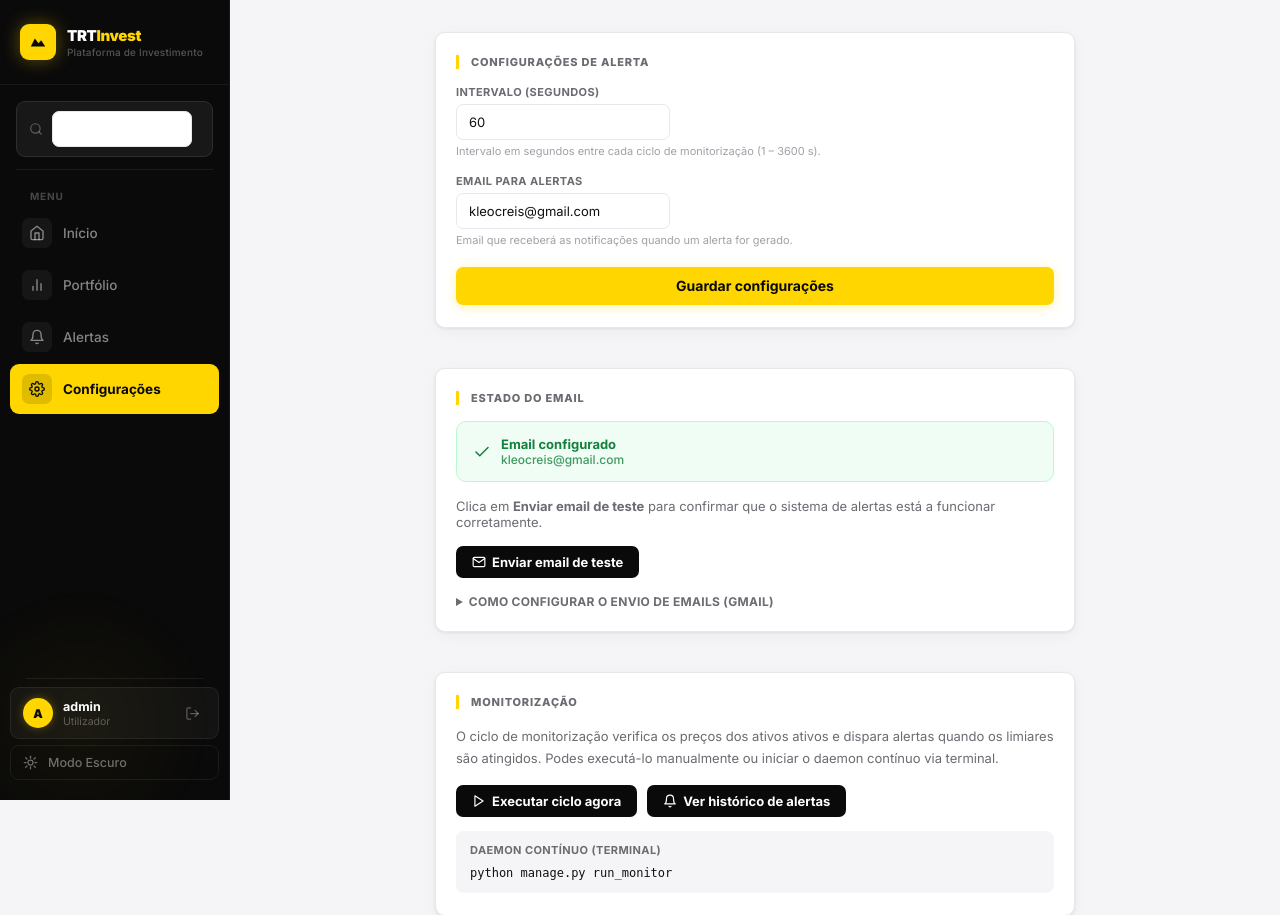
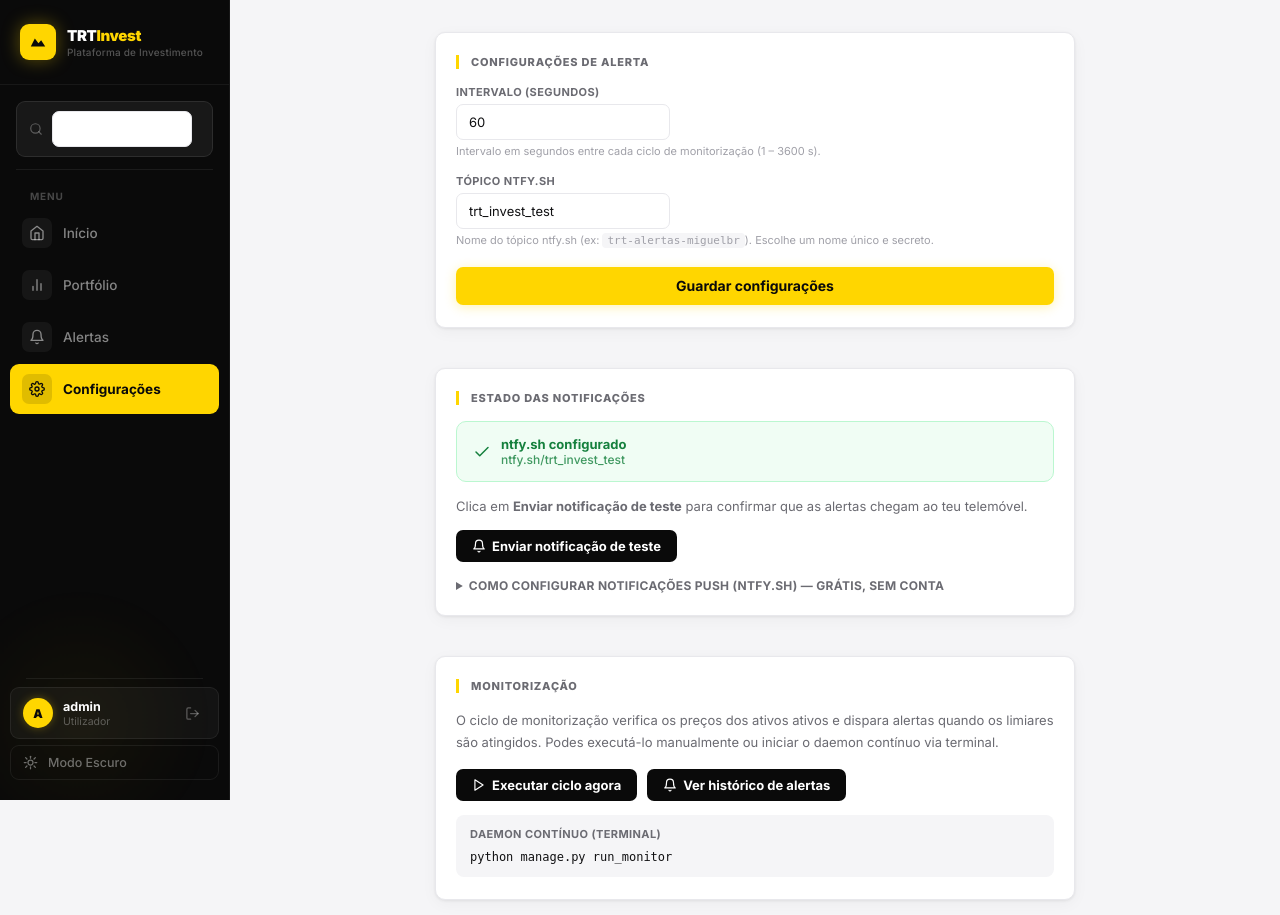
Before and after one commit to leviPereira5/TRT, a Django app: page /settings/ in a window 1280 px wide. Shown: the top 915 px of the page. Run offline with Django 5.2, Linux system fonts and the light colour scheme; a user stored in the database is signed in; data comes from the database, SQL or seed files in the repository.

Commit message:
sistema de alertas ja a funcionar

```diff
--- a/trt_project/monitor/forms.py
+++ b/trt_project/monitor/forms.py
@@ -25,10 +25,10 @@ class StockForm(forms.ModelForm):
 class SettingsForm(forms.ModelForm):
     class Meta:
         model  = UserSettings
-        fields = ['monitoring_interval', 'alert_email']
+        fields = ['monitoring_interval', 'ntfy_topic']
         labels = {
             'monitoring_interval': 'Intervalo (segundos)',
-            'alert_email':         'Email para alertas',
+            'ntfy_topic':          'Tópico ntfy.sh',
         }
 
     def clean_monitoring_interval(self):
--- a/trt_project/monitor/models.py
+++ b/trt_project/monitor/models.py
@@ -24,7 +24,7 @@ class Stock(models.Model):
 
 class UserSettings(models.Model):
     monitoring_interval = models.PositiveIntegerField(default=60)
-    alert_email         = models.EmailField(blank=True)
+    ntfy_topic          = models.CharField(max_length=200, blank=True)
 
     def __str__(self):
         return f"Configurações (intervalo: {self.monitoring_interval}s)"
--- a/trt_project/monitor/templates/monitor/settings.html
+++ b/trt_project/monitor/templates/monitor/settings.html
@@ -17,8 +17,8 @@
             {% for field in form %}
                 <label for="{{ field.id_for_label }}">{{ field.label }}</label>
                 {{ field }}
-                {% if field.name == 'alert_email' %}
-                    <div class="hint">Email que receberá as notificações quando um alerta for gerado.</div>
+                {% if field.name == 'ntfy_topic' %}
+                    <div class="hint">Nome do tópico ntfy.sh (ex: <code style="background:var(--bg);padding:1px 5px;border-radius:4px;font-size:11px;">trt-alertas-miguelbr</code>). Escolhe um nome único e secreto.</div>
                 {% endif %}
                 {% if field.name == 'monitoring_interval' %}
                     <div class="hint">Intervalo em segundos entre cada ciclo de monitorização (1 – 3600 s).</div>
@@ -35,51 +35,49 @@
         </form>
     </div>
 
-    <!-- ── Estado do Email ── -->
+    <!-- ── Estado das Notificações ntfy ── -->
     <div class="card">
-        <div class="section-title">Estado do Email</div>
+        <div class="section-title">Estado das Notificações</div>
 
-        {% if settings.alert_email %}
+        {% if settings.ntfy_topic %}
         <div class="msg-success" style="display:flex;align-items:center;gap:10px;padding:14px 16px;border-radius:10px;margin-bottom:16px;">
             <svg width="18" height="18" viewBox="0 0 24 24" fill="none" stroke="currentColor" stroke-width="2" stroke-linecap="round" stroke-linejoin="round"><polyline points="20 6 9 17 4 12"/></svg>
             <div>
-                <div style="font-size:13px;font-weight:700;">Email configurado</div>
-                <div style="font-size:12px;opacity:.8;">{{ settings.alert_email }}</div>
+                <div style="font-size:13px;font-weight:700;">ntfy.sh configurado</div>
+                <div style="font-size:12px;opacity:.8;">ntfy.sh/{{ settings.ntfy_topic }}</div>
             </div>
         </div>
         <p style="font-size:13px;color:var(--muted);margin-bottom:16px;">
-            Clica em <strong>Enviar email de teste</strong> para confirmar que o sistema de alertas está a funcionar corretamente.
+            Clica em <strong>Enviar notificação de teste</strong> para confirmar que as alertas chegam ao teu telemóvel.
         </p>
-        <a href="{% url 'test_email' %}" class="btn btn-add" style="display:inline-flex;">
-            <svg width="14" height="14" viewBox="0 0 24 24" fill="none" stroke="currentColor" stroke-width="2" stroke-linecap="round" stroke-linejoin="round"><path d="M4 4h16c1.1 0 2 .9 2 2v12c0 1.1-.9 2-2 2H4c-1.1 0-2-.9-2-2V6c0-1.1.9-2 2-2z"/><polyline points="22,6 12,13 2,6"/></svg>
-            Enviar email de teste
+        <a href="{% url 'test_ntfy' %}" class="btn btn-add" style="display:inline-flex;">
+            <svg width="14" height="14" viewBox="0 0 24 24" fill="none" stroke="currentColor" stroke-width="2" stroke-linecap="round" stroke-linejoin="round"><path d="M18 8A6 6 0 0 0 6 8c0 7-3 9-3 9h18s-3-2-3-9"/><path d="M13.73 21a2 2 0 0 1-3.46 0"/></svg>
+            Enviar notificação de teste
         </a>
         {% else %}
         <div class="msg-warning" style="display:flex;align-items:center;gap:10px;padding:14px 16px;border-radius:10px;margin-bottom:16px;">
             <svg width="18" height="18" viewBox="0 0 24 24" fill="none" stroke="currentColor" stroke-width="2" stroke-linecap="round" stroke-linejoin="round"><path d="M10.29 3.86L1.82 18a2 2 0 0 0 1.71 3h16.94a2 2 0 0 0 1.71-3L13.71 3.86a2 2 0 0 0-3.42 0z"/><line x1="12" y1="9" x2="12" y2="13"/><line x1="12" y1="17" x2="12.01" y2="17"/></svg>
             <div>
-                <div style="font-size:13px;font-weight:700;">Email não configurado</div>
-                <div style="font-size:12px;opacity:.8;">Configura o email acima para receber alertas.</div>
+                <div style="font-size:13px;font-weight:700;">Notificações não configuradas</div>
+                <div style="font-size:12px;opacity:.8;">Define um tópico ntfy.sh acima para receber alertas no telemóvel.</div>
             </div>
         </div>
         {% endif %}
 
-        <!-- Instruções SMTP -->
+        <!-- Instruções ntfy -->
         <details style="margin-top:16px;">
             <summary style="font-size:12px;font-weight:700;color:var(--muted);cursor:pointer;user-select:none;letter-spacing:.3px;text-transform:uppercase;">
-                Como configurar o envio de emails (Gmail)
+                Como configurar notificações push (ntfy.sh) — grátis, sem conta
             </summary>
             <div style="margin-top:12px;font-size:13px;color:var(--muted);line-height:1.7;border-left:3px solid var(--y);padding-left:14px;">
-                <p style="margin-bottom:8px;">O sistema usa SMTP para enviar alertas. Para o Gmail, segue estes passos:</p>
-                <ol style="padding-left:18px;display:flex;flex-direction:column;gap:6px;">
-                    <li>Ativa a <strong>Verificação em 2 passos</strong> na tua conta Google.</li>
-                    <li>Em <strong>Segurança → Passwords de aplicações</strong>, cria uma nova password para "TRT Invest".</li>
-                    <li>No ficheiro <code style="background:var(--bg);padding:2px 6px;border-radius:4px;font-size:12px;">.env</code> do projeto, preenche:<br>
-                        <code style="display:block;background:var(--bg);padding:8px 12px;border-radius:6px;font-size:12px;margin-top:6px;white-space:pre;">EMAIL_HOST_USER=o-teu@gmail.com
-EMAIL_HOST_PASSWORD=xxxx xxxx xxxx xxxx</code>
-                    </li>
-                    <li>Reinicia o servidor Django depois de guardar o <code style="background:var(--bg);padding:2px 6px;border-radius:4px;font-size:12px;">.env</code>.</li>
+                <ol style="padding-left:18px;display:flex;flex-direction:column;gap:8px;">
+                    <li>Instala a app <strong>ntfy</strong> no teu telemóvel (Android ou iOS — é gratuita).</li>
+                    <li>Escolhe um nome de tópico único e secreto, ex: <code style="background:var(--bg);padding:2px 6px;border-radius:4px;font-size:12px;">trt-alertas-miguelbr</code></li>
+                    <li>Na app ntfy, subscreve esse tópico (botão <strong>+</strong> e escreve o nome).</li>
+                    <li>Cola o mesmo nome no campo <strong>Tópico ntfy.sh</strong> acima e guarda.</li>
+                    <li>Clica em <strong>Enviar notificação de teste</strong> — deves recebê-la imediatamente.</li>
                 </ol>
+                <p style="margin-top:10px;font-size:12px;opacity:.8;">Nenhuma conta, nenhum SMTP, nenhuma password de aplicação. Só HTTP.</p>
             </div>
         </details>
     </div>
--- a/trt_project/monitor/urls.py
+++ b/trt_project/monitor/urls.py
@@ -15,7 +15,7 @@ urlpatterns = [
     path('ativo/<path:symbol_yf>/',    views.stock_detail,  name='stock_detail'),
     path('settings/',                  views.settings_view, name='settings'),
     path('monitor/run/',               views.run_monitor,   name='run_monitor'),
-    path('settings/test-email/',       views.test_email,    name='test_email'),
+    path('settings/test-ntfy/',        views.test_ntfy,     name='test_ntfy'),
     path('alerts/',                    views.alert_history, name='alert_history'),
     path('search/', views.search, name='search'),
     path('search/suggest/', views.search_suggest, name='search_suggest'),
--- a/trt_project/monitor/views.py
+++ b/trt_project/monitor/views.py
@@ -370,28 +370,23 @@ def run_monitor(request):
 
 
 @login_required
-def test_email(request):
-    from django.core.mail import send_mail
-    from django.conf import settings as django_settings
+def test_ntfy(request):
+    import requests as _requests
     s = UserSettings.objects.first() or UserSettings.objects.create()
-    if not s.alert_email:
-        messages.error(request, 'Configura primeiro um email de alerta nas Configurações.')
+    if not s.ntfy_topic:
+        messages.error(request, 'Configura primeiro um tópico ntfy.sh nas Configurações.')
         return redirect('settings')
     try:
-        send_mail(
-            subject='✅ Teste — TRT Invest',
-            message=(
-                'Este é um email de teste do TRT Invest.\n\n'
-                'Se recebeste este email, o sistema de alertas está configurado corretamente.\n\n'
-                '— TRT Monitor'
-            ),
-            from_email=django_settings.DEFAULT_FROM_EMAIL,
-            recipient_list=[s.alert_email],
-            fail_silently=False,
+        resp = _requests.post(
+            f"https://ntfy.sh/{s.ntfy_topic}",
+            data='✅ Teste TRT Invest — sistema de alertas a funcionar!'.encode('utf-8'),
+            headers={"Title": "TRT - Teste", "Priority": "default", "Tags": "white_check_mark"},
+            timeout=5,
         )
-        messages.success(request, f'Email de teste enviado com sucesso para {s.alert_email}.')
+        resp.raise_for_status()
+        messages.success(request, f'Notificação enviada para ntfy.sh/{s.ntfy_topic}.')
     except Exception as e:
-        messages.error(request, f'Erro ao enviar email: {e}')
+        messages.error(request, f'Erro ao enviar notificação: {e}')
     return redirect('settings')
 
 
```
Also changed, not shown: trt_project/monitor/services.py (+20 -18 lines), trt_project/trt_project/settings.py (+0 -7 lines), trt_project/db.sqlite3, trt_project/monitor/migrations/0006_remove_usersettings_alert_email_and_more.py (added).
